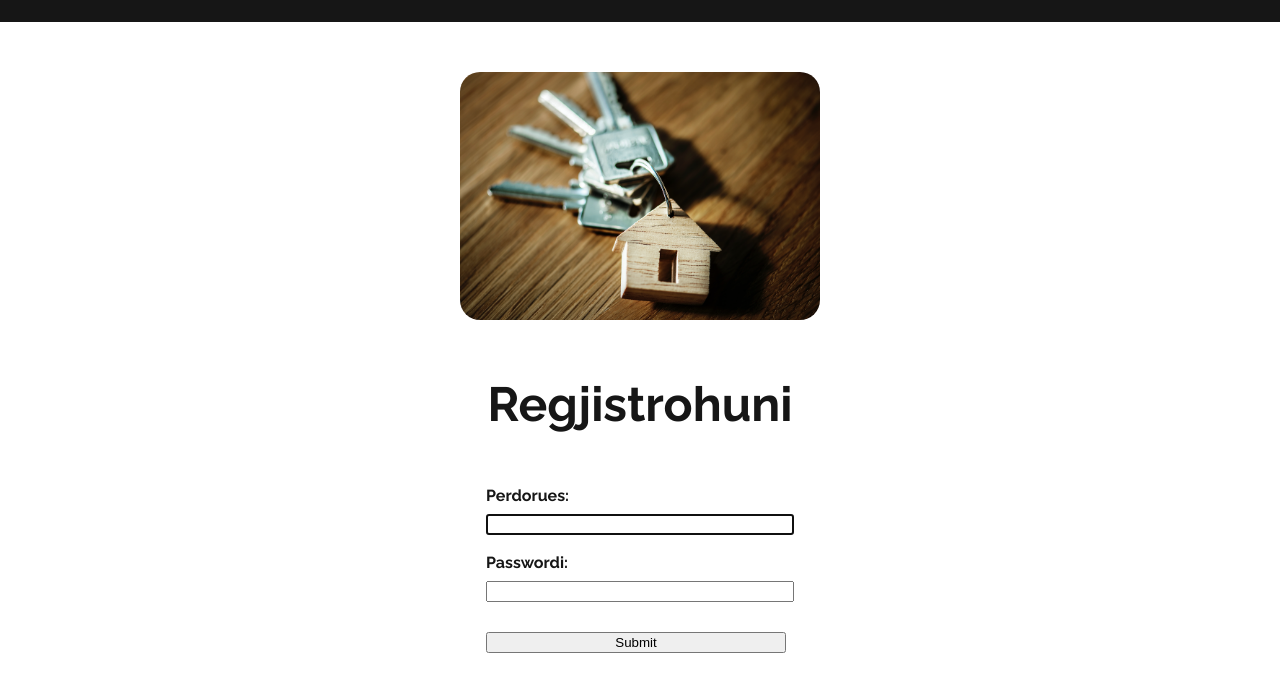
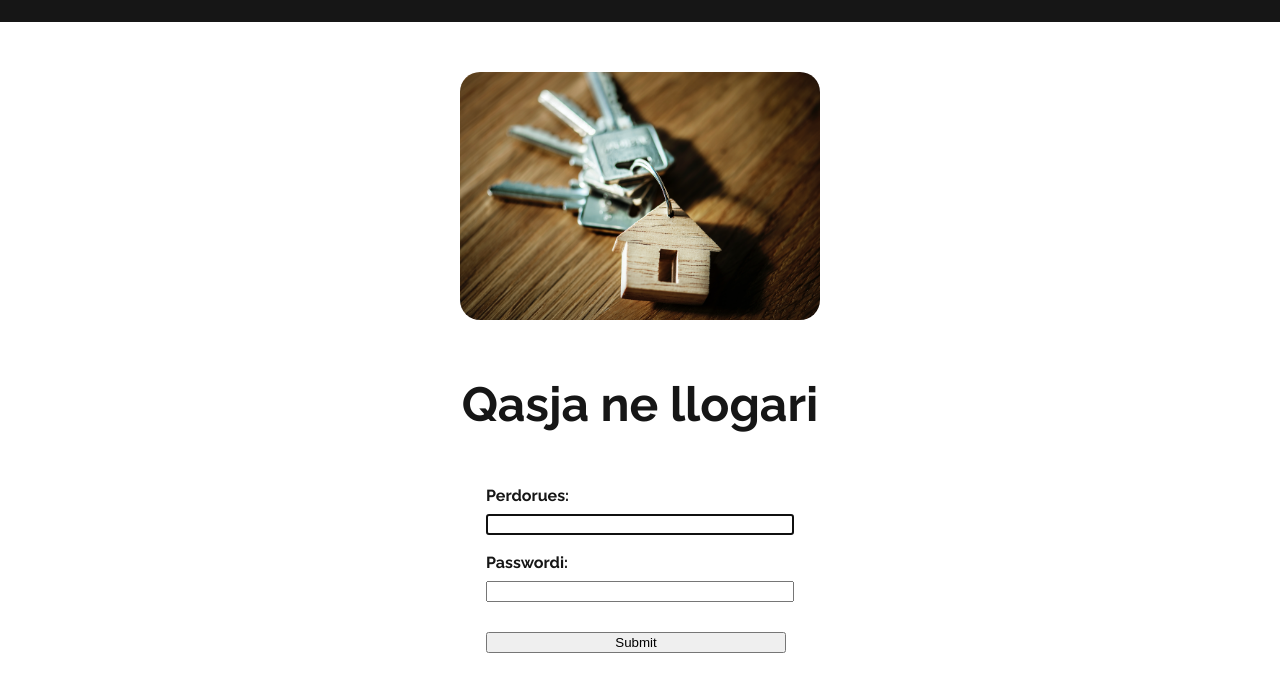
Before and after one commit to rrezartH/projekti_real_estate, a plain HTML site: page LoginForm.html in a window 1280 px wide. Shown: the part 118-800 px from the top of the page. Drawn offline with Linux system fonts and the light colour scheme.

Commit message:
small edit

```diff
--- a/LoginForm.html
+++ b/LoginForm.html
@@ -41,7 +41,7 @@
             <img src="assets/login/login-house.png" alt="">
 
             <div class="login__section-1__title">
-                <h1>Regjistrohuni</h1>
+                <h1>Qasja ne llogari</h1>
             </div>
 
             <div class="login__section-1__form">
```
